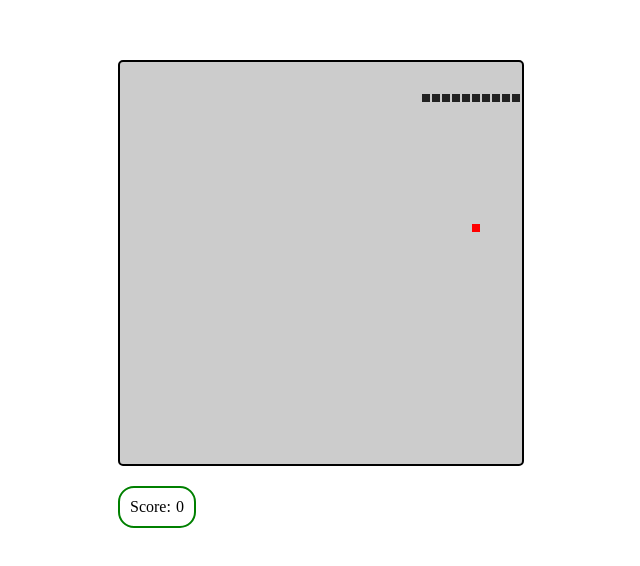
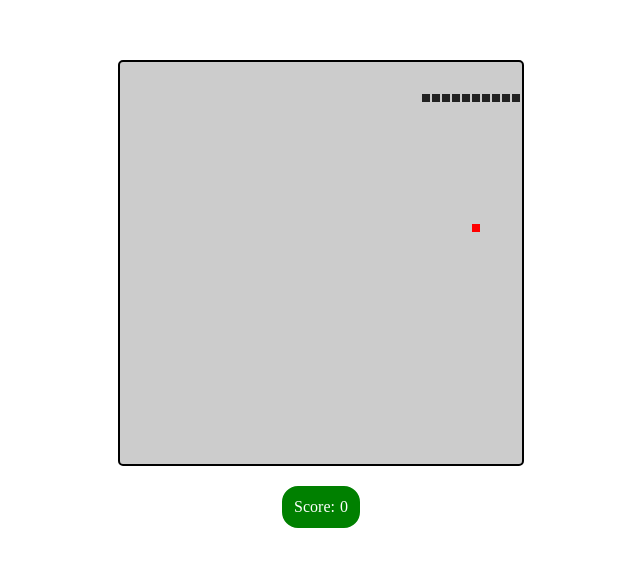
Before and after one commit to Washington-coder/snake-game, a plain HTML site: page index.html in a window 1280 px wide. Shown: the part 106-672 px from the top of the page, without its empty margins (319-959 px from the left). Drawn offline with Linux system fonts and the light colour scheme.

Commit message:
feat: change score label when eat food

```diff
--- a/css/style.css
+++ b/css/style.css
@@ -28,13 +28,18 @@
   display: flex;
   padding: 10px;
   gap: 5px;
+
   border: 2px solid green;
   border-radius: 16px;
+
+  color: white;
+  background-color: green;
 }
 
 .menu-container {
   display: flex;
   width: 406px;
+  justify-content: center;
 }
 
 body {
--- a/js/game.js
+++ b/js/game.js
@@ -156,6 +156,7 @@
     }
     eat(newHead) {
       score += 1;
+      document.getElementById('score').innerHTML = score;
       this.body.push(newHead)
       board.generateFood();
     }
```
